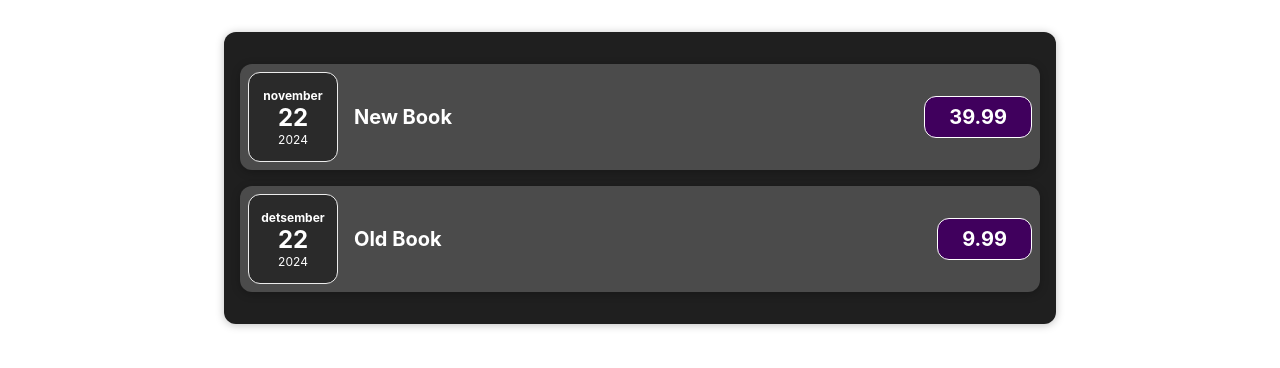
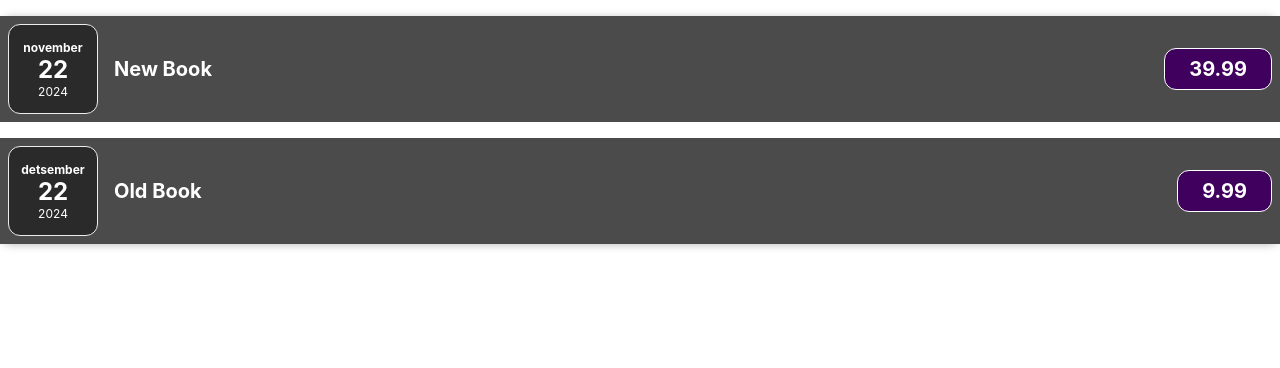
Before and after one commit to tanelp22/expenses-http, a React (Create React App) app: page / in a window 1280 px wide. Shown: the top 368 px of the page. Built offline with nearby package versions, Linux system fonts and the light colour scheme.

Commit message:
5. Komponentide kompositsioon ja info edastamine

```diff
--- /dev/null
+++ b/src/components/Card.css
@@ -0,0 +1,4 @@
+.card {
+  border-radius: 12px;
+  box-shadow: 0 1px 8px rgba(0, 0, 0, 0.25);
+}
--- /dev/null
+++ b/src/components/Card.js
@@ -0,0 +1,13 @@
+import React from 'react'
+import './Card.css'
+
+const Card = (props) => {
+    const classes ='card'+props.className
+  return (
+    <div className='card'>
+        {props.children}
+    </div>
+  )
+}
+
+export default Card
--- a/src/components/ExpenceItem.css
+++ b/src/components/ExpenceItem.css
@@ -2,10 +2,8 @@
     display: flex;
     justify-content: space-between;
     align-items: center;
-    box-shadow: 0 2px 8px rgba(0, 0, 0, 0.25);
     padding: 0.5rem;
     margin: 1rem 0;
-    border-radius: 12px;
     background-color: #4b4b4b;
     color: white;
 }
--- a/src/components/Expences.css
+++ b/src/components/Expences.css
@@ -4,6 +4,4 @@
   margin: 2rem auto;
   width: 50rem;
   max-width: 95%;
-  border-radius: 12px;
-  box-shadow: 0 1px 8px rgba(0, 0, 0, 0.25);
 }
--- a/src/components/Expences.js
+++ b/src/components/Expences.js
@@ -1,5 +1,7 @@
 import './Expences.css'
+import './Card.css'
 import ExpenceItem from './ExpenceItem';
+import Card from './Card';
 
 function Expences() {
   const expenses=[
@@ -15,14 +17,14 @@
 
 
   return (
-    <div className="expenses">
+    <Card className="expenses">
       <ExpenceItem
       data={expenses[0]}
       />
       <ExpenceItem
       data={expenses[1]}
       />
-    </div>
+    </Card>
   );
 }
 
```
